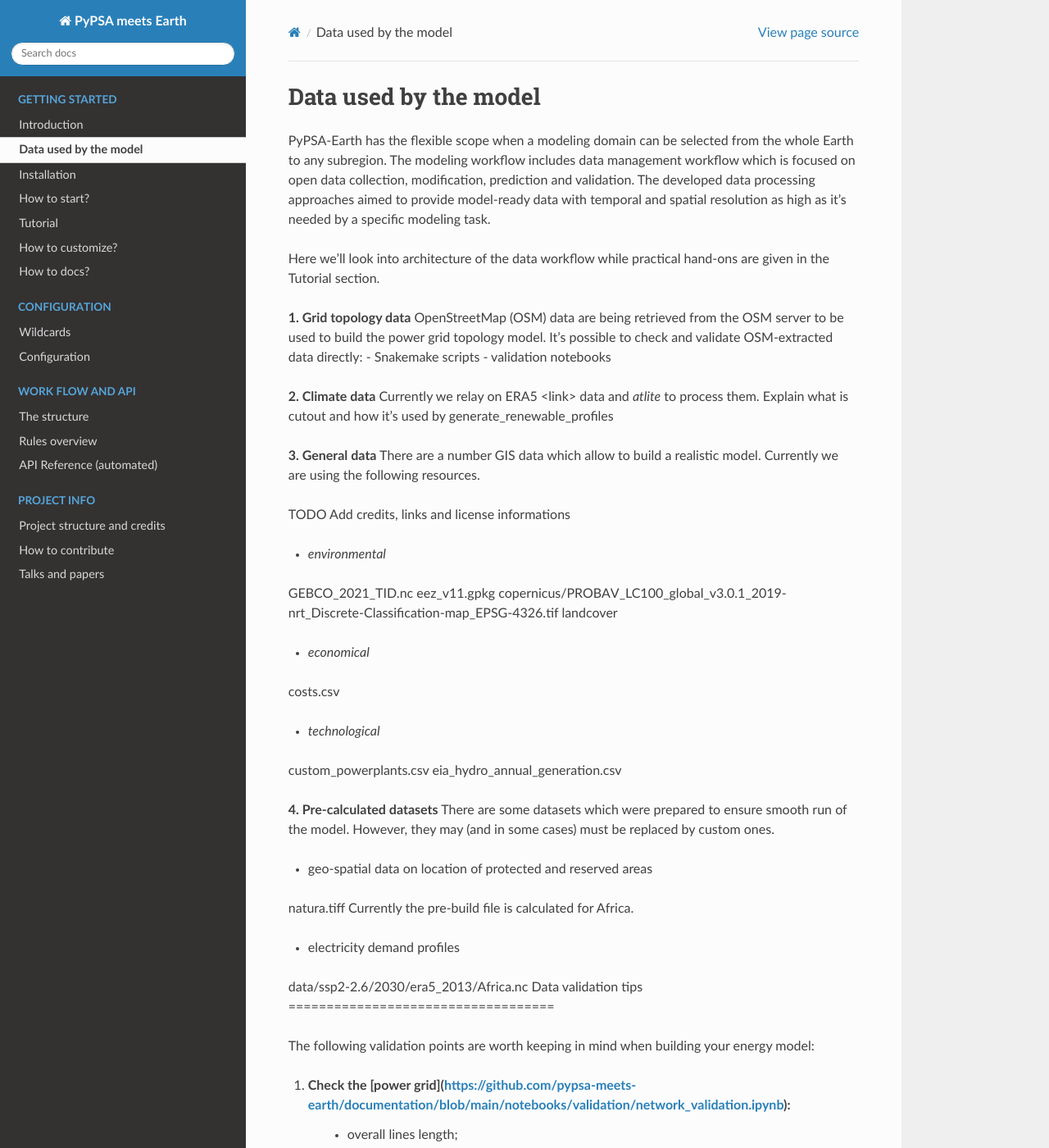
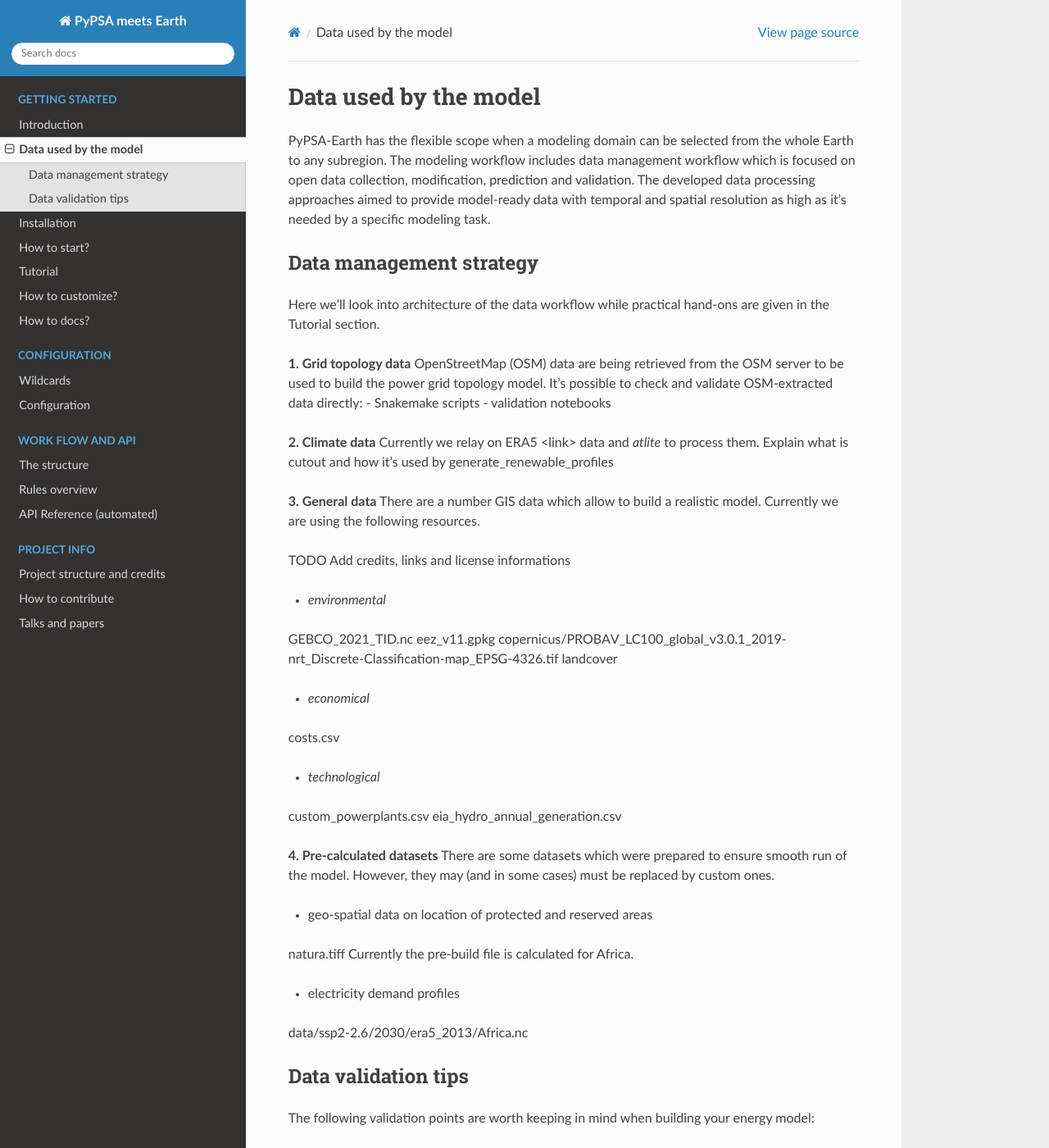
Before and after one commit to pypsa-meets-earth/pypsa-earth, a Sphinx documentation site: the page built from doc/data_workflow.rst, in a window 1280 px wide and 1400 px high. Shown: the whole window at 82% size. Built offline with Sphinx 7.4.7 and the Read the Docs theme 2.0.0, drawn with Linux system fonts in a browser that asks for light colours; pages that are not in the unit, such as notebooks, are missing from menus; the version number could not be read and is left out.

Commit message:
Improve the structure

```diff
--- a/doc/data_workflow.rst
+++ b/doc/data_workflow.rst
@@ -10,6 +10,11 @@ Data used by the model
 ##########################################
 
 PyPSA-Earth has the flexible scope when a modeling domain can be selected from the whole Earth to any subregion. The modeling workflow includes data management workflow which is focused on open data collection, modification, prediction and validation. The developed data processing approaches aimed to provide model-ready data with temporal and spatial resolution as high as it's needed by a specific modeling task.
+
+.. _data_management_strategy:
+
+Data management strategy
+===================================
 
 Here we'll look into architecture of the data workflow while practical hand-ons are given in the Tutorial section.
 
@@ -51,6 +56,9 @@ Currently the pre-build file is calculated for Africa.
 
 - electricity demand profiles
 data/ssp2-2.6/2030/era5_2013/Africa.nc
+
+.. _data_validation_tips:
+
 Data validation tips
 ===================================
 
```
